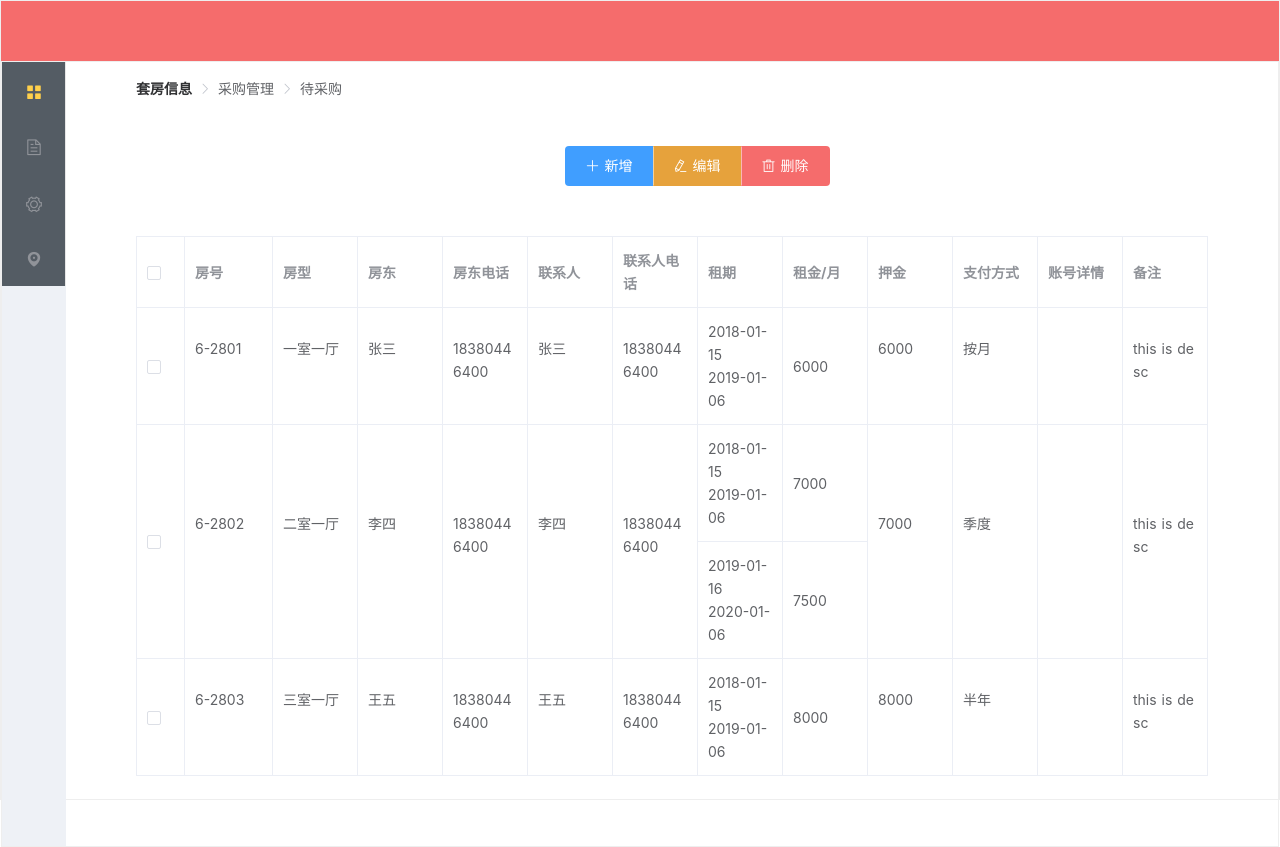
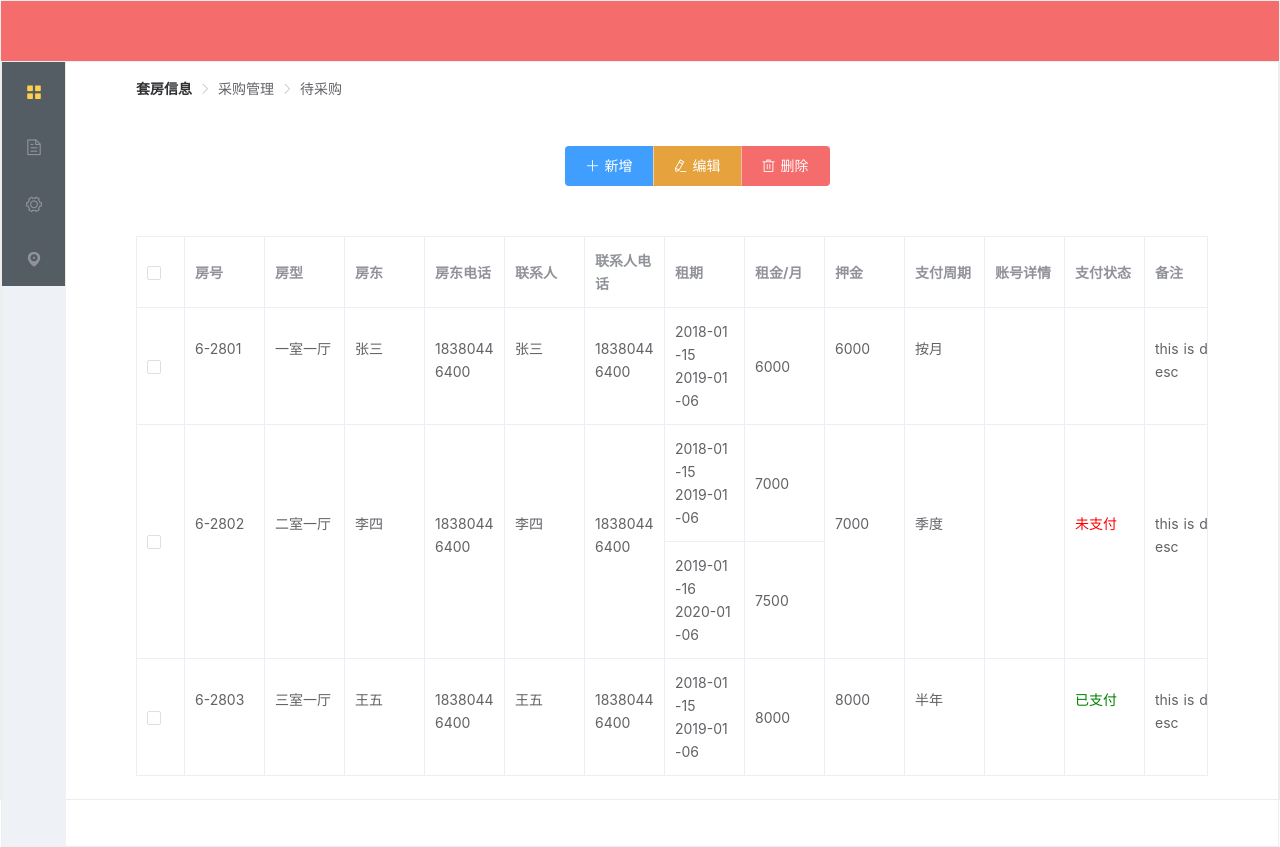
Before and after one commit to wutingting1993/doudou-web, a Nuxt app: page /rent in a window 1280 px wide. Built offline with nearby package versions, Linux system fonts and the light colour scheme.

Commit message:
modify rent

```diff
--- a/pages/rent.vue
+++ b/pages/rent.vue
@@ -13,6 +13,7 @@
         ref="platformTable"
         border
         :span-method="arraySpanMethod"
+        :cell-class-name="payStatus"
         @selection-change="handleSelectionChange">
         <el-table-column type="selection"/>
         <el-table-column v-for="item in columns"
@@ -87,6 +88,7 @@
             },
             'deposit': '7000',
             'payWay': '季度',
+            'payStatus': '未支付',
             'rowspan': 2 // rowspan 2：表示合并下方的1行，共合并2行
           }, {
             "roomNo": "6-2802",
@@ -102,6 +104,7 @@
             },
             'deposit': '7000',
             'payWay': '季度',
+            'payStatus': '未支付',
             "rowspan": 0 // rowspan 0：表示已被上面的行合并，该单元格不显示
           },
           {
@@ -118,6 +121,7 @@
             },
             'deposit': '8000',
             'payWay': '半年',
+            'payStatus': '已支付',
             "rowspan": 1 // rowspan 0：表示已被上面的行合并，该单元格不显示
           }
         ],
@@ -131,8 +135,9 @@
           {field: 'rentTime', title: '租期'},
           {field: 'price', title: '租金/月'},
           {field: 'deposit', title: '押金'},
-          {field: 'payWay', title: '支付方式'},
+          {field: 'payWay', title: '支付周期'},
           {field: 'payAccount', title: '账号详情'},
+          {field: 'payStatus', title: '支付状态'},
           {field: 'comment', title: '备注'}
         ],
         multipleSelection: [],
@@ -197,6 +202,16 @@
             message: '已取消删除'
           });
         });
+      }, payStatus({row, column, rowIndex, columnIndex}) {
+        if (columnIndex === 12 && row[column.property]) {
+          var status = row[column.property];
+          if (status === '已支付') {
+            return 'payed';
+          } else if (status === '未支付') {
+            return 'not-pay';
+          }
+          return 'not-need-pay';
+        }
       }
     }
   }
@@ -217,4 +232,16 @@
   .el-button-group {
     margin: 0 0 0 50px;
   }
+
+  .payed {
+    color: green;
+  }
+
+  .not-need-pay {
+    color: #f0f9eb;
+  }
+
+  .not-pay {
+    color: red;
+  }
 </style>
```
